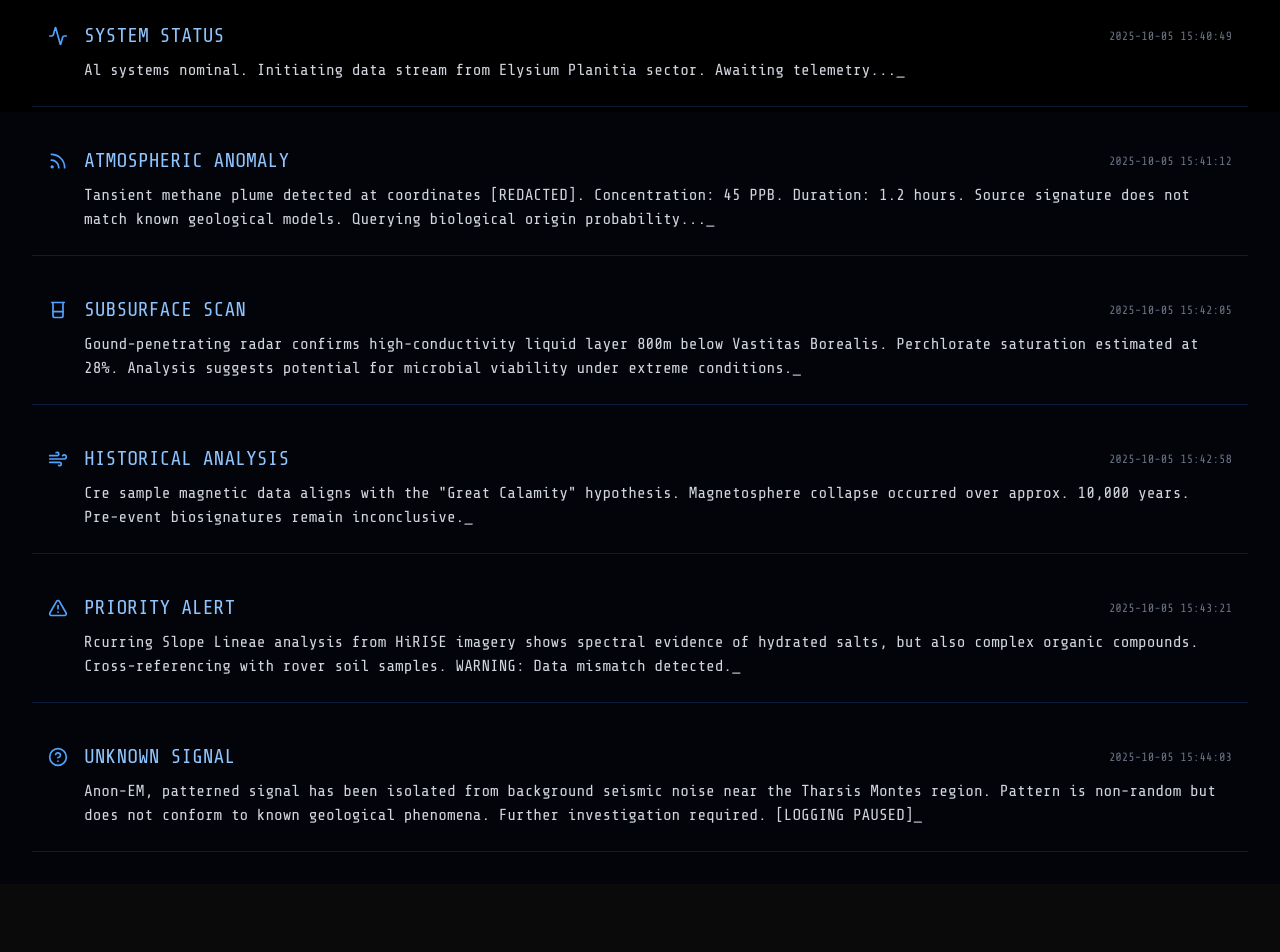
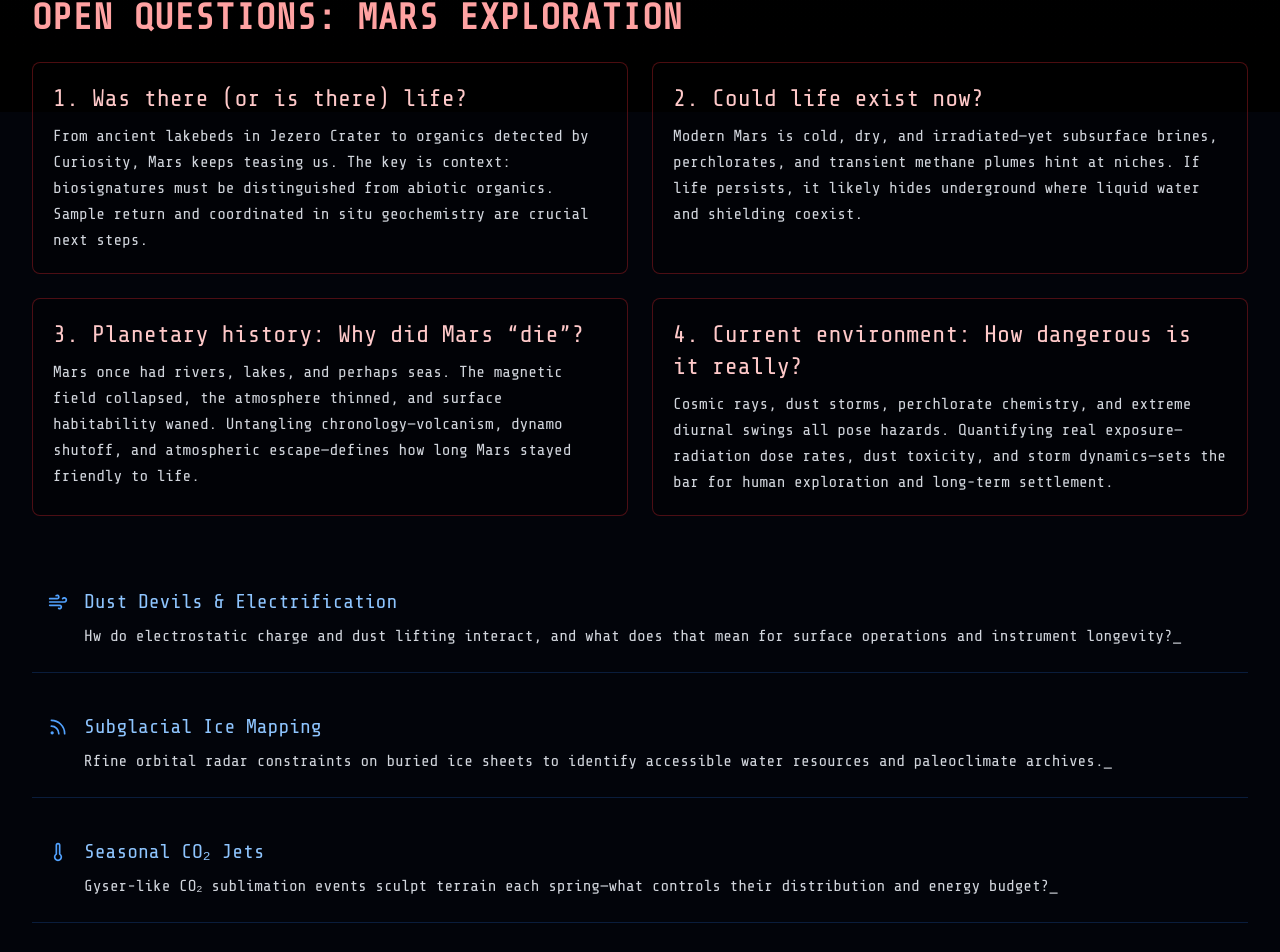
Before and after one commit to zh4ck/hackathon, a Next.js app: page /EndJourney in a window 1280 px wide. Shown: the part 688-1640 px from the top of the page. Before the commit the page ends 1572 px from the top, so only its background shows below. Built offline with nearby package versions, Linux system fonts and the light colour scheme.

Commit message:
adding explorative questions to the dark side

```diff
--- a/app/EndJourney/page.tsx
+++ b/app/EndJourney/page.tsx
@@ -1,6 +1,7 @@
 "use client";
 
 import Image from 'next/image';
+import Link from 'next/link';
 import { Share_Tech_Mono } from 'next/font/google';
 import { Rss, Beaker, Thermometer, Wind, AlertTriangle, HelpCircle, Activity } from 'lucide-react';
 import { useState, useEffect, ReactNode, ElementType } from 'react';
@@ -53,7 +54,7 @@ function LogEntry({ timestamp, title, icon: Icon, children }: LogEntryProps) {
         <div className="w-full">
           <div className="flex justify-between items-center">
             <h3 className="text-xl text-blue-300">{title}</h3>
-            <p className="text-xs text-gray-500">{timestamp}</p>
+            {timestamp && <p className="text-xs text-gray-500">{timestamp}</p>}
           </div>
           <p className="text-gray-300 mt-2 pr-4">{typedBody}
             <span className="animate-pulse">_</span>
@@ -73,9 +74,14 @@ export default function EndJourney() {
       <div className="absolute inset-0 z-0 bg-gradient-to-t from-black via-[#02040a] to-[#02040a]"></div>
 
       <div className="relative z-10 max-w-7xl mx-auto p-4 sm:p-6 lg:p-8">
-        <header className="text-left mb-8 border-b-2 border-red-500/50 pb-4">
-          <h1 className="text-5xl font-bold text-red-400 tracking-wider">UNKNOWN OBJECTS</h1>
-          <p className="text-gray-400 text-lg">CONNECTION ESTABLISHED: MARS DEEP ORBIT PROBE 7</p>
+        <header className="flex items-center justify-between mb-8 border-b-2 border-red-500/50 pb-4">
+          <div>
+            <h1 className="text-5xl font-bold text-red-400 tracking-wider">UNKNOWN OBJECTS</h1>
+            <p className="text-gray-400 text-lg">CONNECTION ESTABLISHED: MARS DEEP ORBIT PROBE 7</p>
+          </div>
+          <Link href="/StartJourney#bottom" className="px-4 py-2 rounded-lg bg-white/10 border border-white/20 hover:bg-white/15 transition-colors">
+            Back
+          </Link>
         </header>
 
         {/* --- NEW IMAGE SECTION AT THE TOP --- */}
@@ -95,31 +101,70 @@ export default function EndJourney() {
         </div>
         {/* --- END NEW IMAGE SECTION --- */}
 
+        {/* --- STATIC TOPICS SECTION: Mars Questions to Explore --- */}
+        <section className="mb-12">
+          <h2 className="text-3xl sm:text-4xl font-bold text-red-300 tracking-wide mb-6">OPEN QUESTIONS: MARS EXPLORATION</h2>
+          <div className="grid grid-cols-1 md:grid-cols-2 gap-6">
+            <div className="rounded-lg border border-red-500/30 bg-black/30 p-5 hover:border-red-400/50 transition-colors">
+              <h3 className="text-2xl text-red-200 mb-2">1. Was there (or is there) life?</h3>
+              <p className="text-gray-300 leading-relaxed">
+                From ancient lakebeds in Jezero Crater to organics detected by Curiosity, Mars keeps teasing us. The key is context: biosignatures must be distinguished from abiotic organics. Sample return and coordinated in situ geochemistry are crucial next steps.
+              </p>
+            </div>
+            <div className="rounded-lg border border-red-500/30 bg-black/30 p-5 hover:border-red-400/50 transition-colors">
+              <h3 className="text-2xl text-red-200 mb-2">2. Could life exist now?</h3>
+              <p className="text-gray-300 leading-relaxed">
+                Modern Mars is cold, dry, and irradiated—yet subsurface brines, perchlorates, and transient methane plumes hint at niches. If life persists, it likely hides underground where liquid water and shielding coexist.
+              </p>
+            </div>
+            <div className="rounded-lg border border-red-500/30 bg-black/30 p-5 hover:border-red-400/50 transition-colors">
+              <h3 className="text-2xl text-red-200 mb-2">3. Planetary history: Why did Mars “die”?</h3>
+              <p className="text-gray-300 leading-relaxed">
+                Mars once had rivers, lakes, and perhaps seas. The magnetic field collapsed, the atmosphere thinned, and surface habitability waned. Untangling chronology—volcanism, dynamo shutoff, and atmospheric escape—defines how long Mars stayed friendly to life.
+              </p>
+            </div>
+            <div className="rounded-lg border border-red-500/30 bg-black/30 p-5 hover:border-red-400/50 transition-colors">
+              <h3 className="text-2xl text-red-200 mb-2">4. Current environment: How dangerous is it really?</h3>
+              <p className="text-gray-300 leading-relaxed">
+                Cosmic rays, dust storms, perchlorate chemistry, and extreme diurnal swings all pose hazards. Quantifying real exposure—radiation dose rates, dust toxicity, and storm dynamics—sets the bar for human exploration and long-term settlement.
+              </p>
+            </div>
+          </div>
+        </section>
 
-        {/* Log Entries */}
+
+        {/* Small Topics */}
         <div className="space-y-4">
-          <LogEntry timestamp="2025-10-05 15:40:49" title="SYSTEM STATUS" icon={Activity}>
-            All systems nominal. Initiating data stream from Elysium Planitia sector. Awaiting telemetry...
+          <LogEntry timestamp="" title="Dust Devils & Electrification" icon={Wind}>
+            How do electrostatic charge and dust lifting interact, and what does that mean for surface operations and instrument longevity?
           </LogEntry>
 
-          <LogEntry timestamp="2025-10-05 15:41:12" title="ATMOSPHERIC ANOMALY" icon={Rss}>
-            Transient methane plume detected at coordinates [REDACTED]. Concentration: 45 PPB. Duration: 1.2 hours. Source signature does not match known geological models. Querying biological origin probability...
+          <LogEntry timestamp="" title="Subglacial Ice Mapping" icon={Rss}>
+            Refine orbital radar constraints on buried ice sheets to identify accessible water resources and paleoclimate archives.
           </LogEntry>
 
-          <LogEntry timestamp="2025-10-05 15:42:05" title="SUBSURFACE SCAN" icon={Beaker}>
-            Ground-penetrating radar confirms high-conductivity liquid layer 800m below Vastitas Borealis. Perchlorate saturation estimated at 28%. Analysis suggests potential for microbial viability under extreme conditions.
+          <LogEntry timestamp="" title="Seasonal CO₂ Jets" icon={Thermometer}>
+            Geyser-like CO₂ sublimation events sculpt terrain each spring—what controls their distribution and energy budget?
           </LogEntry>
 
-          <LogEntry timestamp="2025-10-05 15:42:58" title="HISTORICAL ANALYSIS" icon={Wind}>
-            Core sample magnetic data aligns with the "Great Calamity" hypothesis. Magnetosphere collapse occurred over approx. 10,000 years. Pre-event biosignatures remain inconclusive.
+          <LogEntry timestamp="" title="Tharsis Volcanism Timescales" icon={Activity}>
+            Pin down eruptive chronology to link interior heat flow with atmospheric evolution and transient habitability windows.
           </LogEntry>
 
-          <LogEntry timestamp="2025-10-05 15:43:21" title="PRIORITY ALERT" icon={AlertTriangle}>
-            Recurring Slope Lineae analysis from HiRISE imagery shows spectral evidence of hydrated salts, but also complex organic compounds. Cross-referencing with rover soil samples. WARNING: Data mismatch detected.
+          <LogEntry timestamp="" title="Lava Tubes as Shelters" icon={HelpCircle}>
+            Characterize lava tube stability and radiation shielding to evaluate natural habitats for future crews (and biosignature preservation).
           </LogEntry>
 
-          <LogEntry timestamp="2025-10-05 15:44:03" title="UNKNOWN SIGNAL" icon={HelpCircle}>
-            A non-EM, patterned signal has been isolated from background seismic noise near the Tharsis Montes region. Pattern is non-random but does not conform to known geological phenomena. Further investigation required. [LOGGING PAUSED]
+          <LogEntry timestamp="" title="Perchlorate Chemistry & Health" icon={Beaker}>
+            Assess perchlorate reactivity in regolith and its implications for agriculture, life support, and human physiology.
+          </LogEntry>
+
+          <LogEntry timestamp="" title="Dune Migration Dynamics" icon={Wind}>
+            Quantify present-day aeolian transport rates to understand climate variability and dust storm initiation thresholds.
+          </LogEntry>
+
+          <LogEntry timestamp="" title="Radiation Microenvironments" icon={AlertTriangle}>
+            Map dose rate variability across surface features to inform EVA limits and habitat siting.
           </LogEntry>
         </div>
       </div>
```
